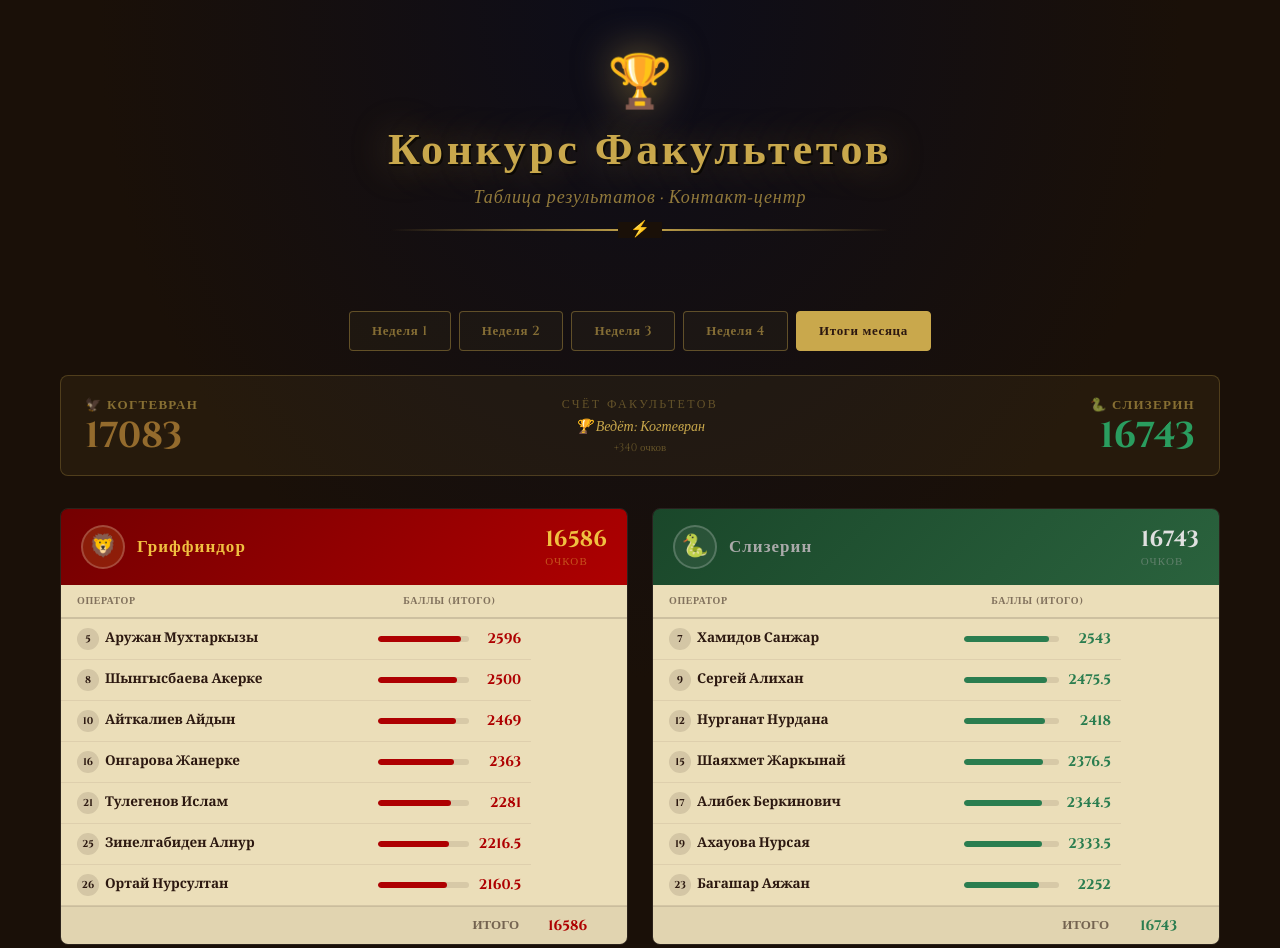
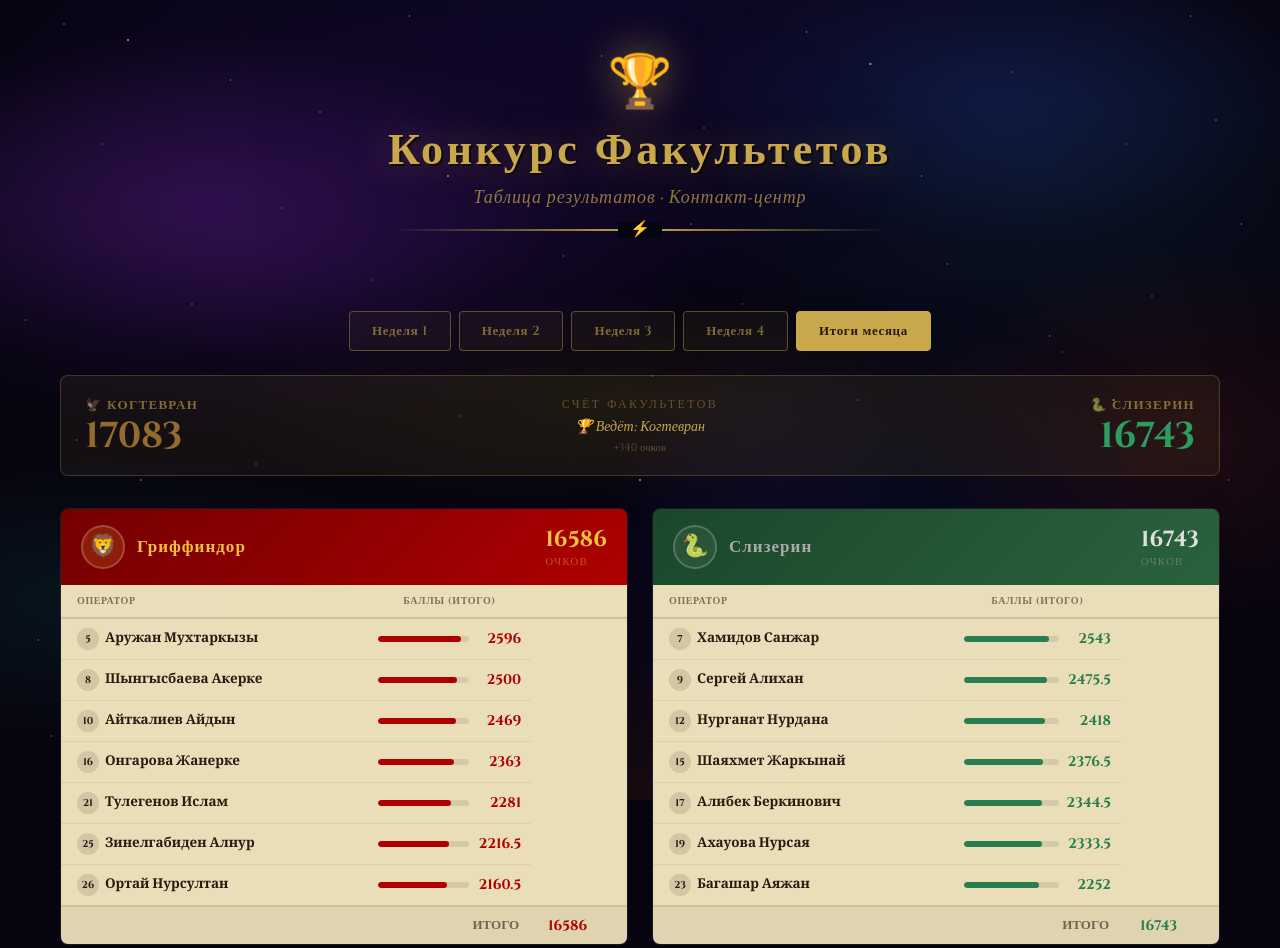
Before and after one commit to Dinmukhamad/HarryPotter_Contest, a plain HTML site: page index.html in a window 1280 px wide. Shown: the top 948 px of the page. Drawn offline with Linux system fonts and the light colour scheme.

Commit message:
Update styles.css

```diff
--- a/css/styles.css
+++ b/css/styles.css
@@ -34,7 +34,7 @@
 /* ── Base ──────────────────────────────────────────────────── */
 body {
   font-family: 'Crimson Text', Georgia, serif;
-  background: #1a1008;
+  background: #06040f;
   color: var(--ink);
   min-height: 100vh;
   overflow-x: hidden;
@@ -46,22 +46,112 @@ body {
   inset: 0;
   pointer-events: none;
   z-index: 0;
-  background: radial-gradient(ellipse at top, #0d0d1a 0%, #1a1008 60%);
+  /* Deep space base */
+  background:
+    radial-gradient(ellipse 80% 60% at 50% 0%,   #0d0825 0%, transparent 70%),
+    radial-gradient(ellipse 60% 40% at 20% 30%,  #1a0a2e 0%, transparent 60%),
+    radial-gradient(ellipse 50% 50% at 80% 20%,  #0a1628 0%, transparent 60%),
+    #06040f;
 }
 
+/* Nebula clouds */
 .stars::before {
   content: '';
   position: absolute;
   inset: 0;
   background-image:
-    radial-gradient(1px 1px at 20% 15%, rgba(255,255,220,.6) 0%, transparent 50%),
-    radial-gradient(1px 1px at 45%  8%, rgba(255,255,220,.4) 0%, transparent 50%),
-    radial-gradient(1px 1px at 70% 20%, rgba(255,255,220,.5) 0%, transparent 50%),
-    radial-gradient(1px 1px at 85%  5%, rgba(255,255,220,.3) 0%, transparent 50%),
-    radial-gradient(1px 1px at 10% 30%, rgba(255,255,220,.4) 0%, transparent 50%),
-    radial-gradient(1px 1px at 60% 35%, rgba(255,255,220,.3) 0%, transparent 50%),
-    radial-gradient(1px 1px at 30% 50%, rgba(255,255,220,.2) 0%, transparent 50%),
-    radial-gradient(1px 1px at 90% 45%, rgba(255,255,220,.5) 0%, transparent 50%);
+    /* Purple nebula left */
+    radial-gradient(ellipse 40% 30% at 15% 25%, rgba(120,40,180,.22) 0%, transparent 70%),
+    /* Blue nebula top-right */
+    radial-gradient(ellipse 35% 25% at 78% 12%, rgba(30,80,200,.18) 0%, transparent 70%),
+    /* Red/orange nebula right */
+    radial-gradient(ellipse 30% 35% at 92% 55%, rgba(180,50,30,.14) 0%, transparent 70%),
+    /* Teal nebula bottom-left */
+    radial-gradient(ellipse 45% 25% at 8% 75%,  rgba(20,140,120,.12) 0%, transparent 70%),
+    /* Gold center glow */
+    radial-gradient(ellipse 50% 20% at 50% 50%, rgba(180,130,20,.08) 0%, transparent 70%),
+    /* Violet streak */
+    radial-gradient(ellipse 20% 60% at 60% 80%, rgba(100,30,160,.10) 0%, transparent 70%),
+
+    /* ── Stars layer 1 — bright white ── */
+    radial-gradient(1.5px 1.5px at  5%  3%, rgba(255,255,240,.95) 0%, transparent 60%),
+    radial-gradient(1.5px 1.5px at 18% 10%, rgba(255,255,240,.85) 0%, transparent 60%),
+    radial-gradient(1.5px 1.5px at 32%  2%, rgba(255,255,240,.90) 0%, transparent 60%),
+    radial-gradient(1.5px 1.5px at 47%  7%, rgba(255,255,240,.80) 0%, transparent 60%),
+    radial-gradient(1.5px 1.5px at 63%  4%, rgba(255,255,240,.95) 0%, transparent 60%),
+    radial-gradient(1.5px 1.5px at 79%  9%, rgba(255,255,240,.75) 0%, transparent 60%),
+    radial-gradient(1.5px 1.5px at 93%  2%, rgba(255,255,240,.88) 0%, transparent 60%),
+    radial-gradient(1.5px 1.5px at 88% 18%, rgba(255,255,240,.70) 0%, transparent 60%),
+    radial-gradient(1.5px 1.5px at 72% 22%, rgba(255,255,240,.82) 0%, transparent 60%),
+    radial-gradient(1.5px 1.5px at 55% 16%, rgba(255,255,240,.75) 0%, transparent 60%),
+    radial-gradient(1.5px 1.5px at 38% 20%, rgba(255,255,240,.90) 0%, transparent 60%),
+    radial-gradient(1.5px 1.5px at 22% 26%, rgba(255,255,240,.65) 0%, transparent 60%),
+    radial-gradient(1.5px 1.5px at  8% 18%, rgba(255,255,240,.80) 0%, transparent 60%),
+    radial-gradient(1.5px 1.5px at  2% 40%, rgba(255,255,240,.70) 0%, transparent 60%),
+    radial-gradient(1.5px 1.5px at 15% 38%, rgba(255,255,240,.85) 0%, transparent 60%),
+    radial-gradient(1.5px 1.5px at 29% 35%, rgba(255,255,240,.60) 0%, transparent 60%),
+    radial-gradient(1.5px 1.5px at 44% 32%, rgba(255,255,240,.78) 0%, transparent 60%),
+    radial-gradient(1.5px 1.5px at 58% 38%, rgba(255,255,240,.65) 0%, transparent 60%),
+    radial-gradient(1.5px 1.5px at 74% 33%, rgba(255,255,240,.90) 0%, transparent 60%),
+    radial-gradient(1.5px 1.5px at 90% 37%, rgba(255,255,240,.72) 0%, transparent 60%),
+    radial-gradient(1.5px 1.5px at 97% 28%, rgba(255,255,240,.88) 0%, transparent 60%),
+    radial-gradient(1.5px 1.5px at 83% 44%, rgba(255,255,240,.60) 0%, transparent 60%),
+    radial-gradient(1.5px 1.5px at 67% 50%, rgba(255,255,240,.75) 0%, transparent 60%),
+    radial-gradient(1.5px 1.5px at 51% 47%, rgba(255,255,240,.82) 0%, transparent 60%),
+    radial-gradient(1.5px 1.5px at 36% 52%, rgba(255,255,240,.68) 0%, transparent 60%),
+    radial-gradient(1.5px 1.5px at 20% 58%, rgba(255,255,240,.77) 0%, transparent 60%),
+    radial-gradient(1.5px 1.5px at  6% 55%, rgba(255,255,240,.85) 0%, transparent 60%),
+    radial-gradient(1.5px 1.5px at 12% 68%, rgba(255,255,240,.65) 0%, transparent 60%),
+    radial-gradient(1.5px 1.5px at 27% 72%, rgba(255,255,240,.80) 0%, transparent 60%),
+    radial-gradient(1.5px 1.5px at 42% 65%, rgba(255,255,240,.70) 0%, transparent 60%),
+    radial-gradient(1.5px 1.5px at 56% 70%, rgba(255,255,240,.88) 0%, transparent 60%),
+    radial-gradient(1.5px 1.5px at 70% 66%, rgba(255,255,240,.62) 0%, transparent 60%),
+    radial-gradient(1.5px 1.5px at 85% 72%, rgba(255,255,240,.78) 0%, transparent 60%),
+    radial-gradient(1.5px 1.5px at 96% 60%, rgba(255,255,240,.90) 0%, transparent 60%),
+    radial-gradient(1.5px 1.5px at 91% 80%, rgba(255,255,240,.68) 0%, transparent 60%),
+    radial-gradient(1.5px 1.5px at 77% 85%, rgba(255,255,240,.75) 0%, transparent 60%),
+    radial-gradient(1.5px 1.5px at 62% 82%, rgba(255,255,240,.82) 0%, transparent 60%),
+    radial-gradient(1.5px 1.5px at 48% 88%, rgba(255,255,240,.60) 0%, transparent 60%),
+    radial-gradient(1.5px 1.5px at 33% 90%, rgba(255,255,240,.85) 0%, transparent 60%),
+    radial-gradient(1.5px 1.5px at 18% 85%, rgba(255,255,240,.70) 0%, transparent 60%),
+    radial-gradient(1.5px 1.5px at  4% 92%, rgba(255,255,240,.78) 0%, transparent 60%),
+
+    /* ── Stars layer 2 — coloured tints ── */
+    radial-gradient(2px 2px at 25% 14%, rgba(180,200,255,.80) 0%, transparent 55%),
+    radial-gradient(2px 2px at 54% 28%, rgba(255,200,180,.75) 0%, transparent 55%),
+    radial-gradient(2px 2px at 82% 42%, rgba(200,255,210,.70) 0%, transparent 55%),
+    radial-gradient(2px 2px at 11% 60%, rgba(255,220,140,.80) 0%, transparent 55%),
+    radial-gradient(2px 2px at 66% 75%, rgba(220,180,255,.72) 0%, transparent 55%),
+    radial-gradient(2px 2px at 40% 90%, rgba(140,220,255,.68) 0%, transparent 55%),
+    radial-gradient(2px 2px at 95% 15%, rgba(255,180,200,.75) 0%, transparent 55%),
+    radial-gradient(2px 2px at  3% 80%, rgba(180,255,230,.70) 0%, transparent 55%),
+
+    /* ── Stars layer 3 — large bright stars ── */
+    radial-gradient(3px 3px at 10%  5%, rgba(255,255,255,.95) 0%, transparent 50%),
+    radial-gradient(3px 3px at 35% 22%, rgba(255,255,220,.90) 0%, transparent 50%),
+    radial-gradient(3px 3px at 68%  8%, rgba(255,255,255,.95) 0%, transparent 50%),
+    radial-gradient(3px 3px at 87% 50%, rgba(220,240,255,.88) 0%, transparent 50%),
+    radial-gradient(3px 3px at 50% 60%, rgba(255,240,220,.90) 0%, transparent 50%),
+    radial-gradient(3px 3px at 20% 78%, rgba(255,255,255,.92) 0%, transparent 50%),
+    radial-gradient(3px 3px at 75% 90%, rgba(240,220,255,.88) 0%, transparent 50%);
+}
+
+/* Animated shimmer layer */
+.stars::after {
+  content: '';
+  position: absolute;
+  inset: 0;
+  background-image:
+    radial-gradient(ellipse 60% 40% at 30% 20%,  rgba(80,20,140,.15)  0%, transparent 70%),
+    radial-gradient(ellipse 40% 50% at 70% 70%,  rgba(20,60,160,.12)  0%, transparent 70%),
+    radial-gradient(ellipse 30% 30% at 50% 100%, rgba(160,80,0,.10)   0%, transparent 70%);
+  animation: nebulaPulse 12s ease-in-out infinite alternate;
+}
+
+@keyframes nebulaPulse {
+  0%   { opacity: .6; }
+  50%  { opacity: 1;  }
+  100% { opacity: .7; }
 }
 
 /* ── Layout ────────────────────────────────────────────────── */
@@ -120,7 +210,7 @@ body {
   position: absolute;
   top: 50%; left: 50%;
   transform: translate(-50%, -50%);
-  background: #1a1008;
+  background: #06040f;
   padding: 0 12px;
   font-size: 16px;
   line-height: 1;
```
